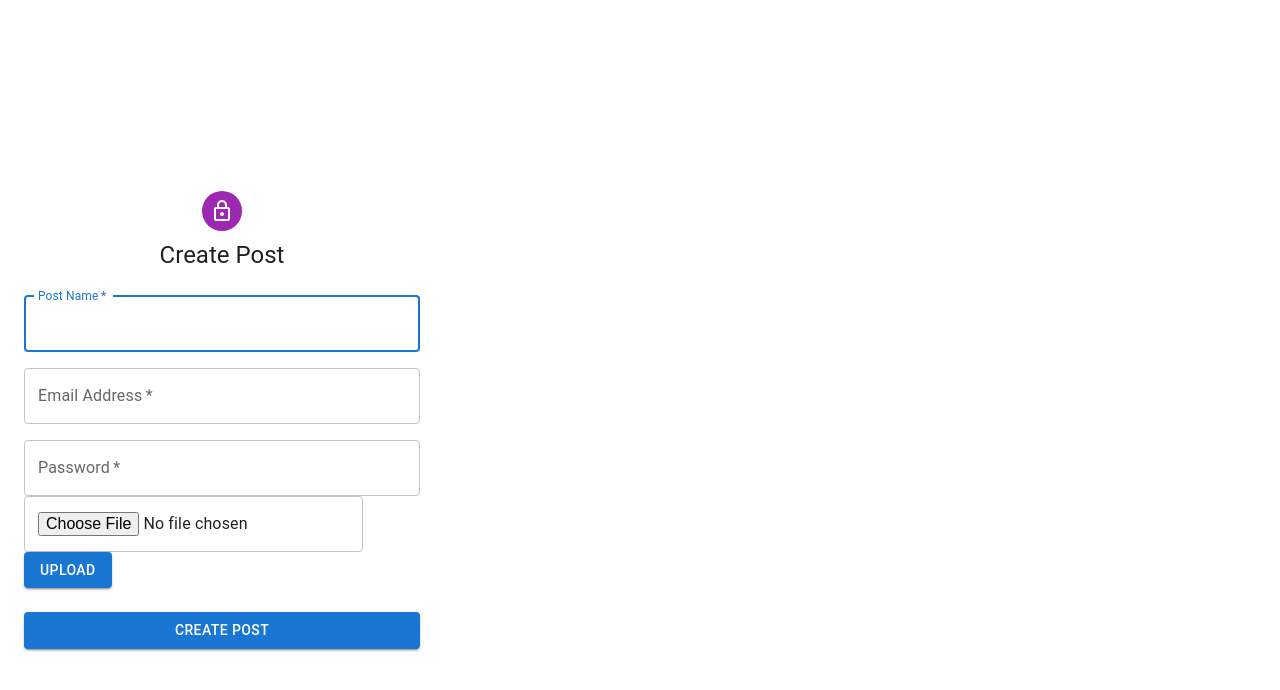
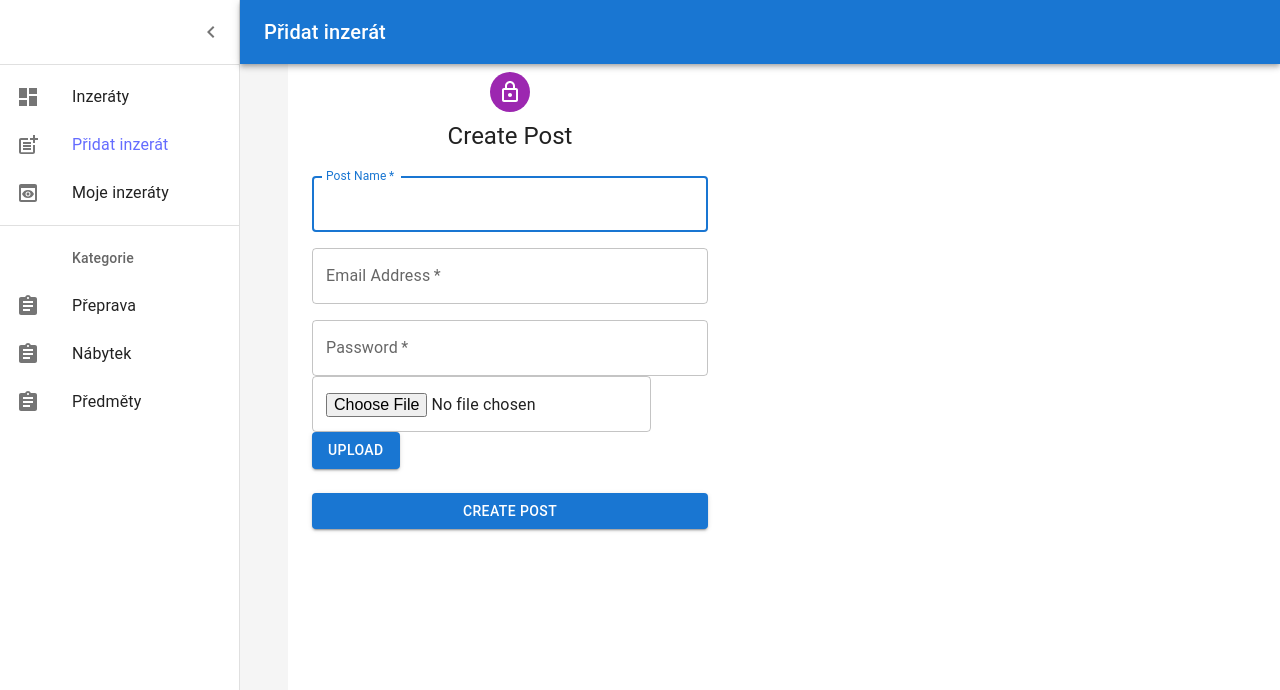
Before and after one commit to gr0nn1x/uInzeraty, a React (Vite) app in the folder client/my-vue-app/: page /createpost in a window 1280 px wide. Shown: the top 690 px of the page. Built offline with nearby package versions, Linux system fonts and the light colour scheme.

Commit message:
done something

```diff
--- a/client/my-vue-app/src/pages/AppRoutes.tsx
+++ b/client/my-vue-app/src/pages/AppRoutes.tsx
@@ -3,7 +3,6 @@ import { BrowserRouter, Routes, Route } from "react-router-dom";
 import MainPage from "./MainPage/MainPage";
 import Post from "./Post/Post";
 import CreatePost from "./CreatePost/CreatePost";
-import Navbar from "./Navbar/Navbar";
 
 export default function AppRoutes() {
   return (
--- a/client/my-vue-app/src/pages/CreatePost/CreatePost.tsx
+++ b/client/my-vue-app/src/pages/CreatePost/CreatePost.tsx
@@ -1,20 +1,99 @@
-import React, { useState } from "react";
-import { createTheme, ThemeProvider } from "@mui/material/styles";
+
+import { styled, createTheme, ThemeProvider } from '@mui/material/styles';
+import CssBaseline from '@mui/material/CssBaseline';
+import MuiDrawer from '@mui/material/Drawer';
+import Box from '@mui/material/Box';
+import MuiAppBar, { AppBarProps as MuiAppBarProps } from '@mui/material/AppBar';
+import Toolbar from '@mui/material/Toolbar';
+import List from '@mui/material/List';
+import Typography from '@mui/material/Typography';
+import Divider from '@mui/material/Divider';
+import IconButton from '@mui/material/IconButton';
+import Container from '@mui/material/Container';
+import Grid from '@mui/material/Grid';
+import Link from '@mui/material/Link';
+import MenuIcon from '@mui/icons-material/Menu';
+import ChevronLeftIcon from '@mui/icons-material/ChevronLeft';
+import { mainNav, secondaryNav } from '../../res/Navbar';
 import { useNavigate, Link as ReactLink } from "react-router-dom";
 import { createPost } from "../../models/Post";
 import Avatar from "@mui/material/Avatar";
 import Button from "@mui/material/Button";
-import CssBaseline from "@mui/material/CssBaseline";
 import TextField from "@mui/material/TextField";
-import Link from "@mui/material/Link";
-import Grid from "@mui/material/Grid";
 import LockOutlinedIcon from "@mui/icons-material/LockOutlined";
-import Typography from "@mui/material/Typography";
-import Container from "@mui/material/Container";
+import React, { useState } from "react";
 
-import Box from "@mui/material/Box";
+function Copyright(props: any) {
+  return (
+    <Typography variant="body2" color="text.secondary" align="center" {...props}>
+      {'Copyright © '}
+      <Link color="inherit" href="https://github.com/gr0nn1x">
+        Gr0nn1x
+      </Link>{' '}
+      {new Date().getFullYear()}
+      {'.'}
+    </Typography>
+  );
+}
 
-export default function CreatePost() {
+const drawerWidth: number = 240;
+
+interface AppBarProps extends MuiAppBarProps {
+  open?: boolean;
+}
+
+const AppBar = styled(MuiAppBar, {
+  shouldForwardProp: (prop) => prop !== 'open',
+})<AppBarProps>(({ theme, open }) => ({
+  zIndex: theme.zIndex.drawer + 1,
+  transition: theme.transitions.create(['width', 'margin'], {
+    easing: theme.transitions.easing.sharp,
+    duration: theme.transitions.duration.leavingScreen,
+  }),
+  ...(open && {
+    marginLeft: drawerWidth,
+    width: `calc(100% - ${drawerWidth}px)`,
+    transition: theme.transitions.create(['width', 'margin'], {
+      easing: theme.transitions.easing.sharp,
+      duration: theme.transitions.duration.enteringScreen,
+    }),
+  }),
+}));
+
+const Drawer = styled(MuiDrawer, { shouldForwardProp: (prop) => prop !== 'open' })(
+  ({ theme, open }) => ({
+    '& .MuiDrawer-paper': {
+      position: 'relative',
+      whiteSpace: 'nowrap',
+      width: drawerWidth,
+      transition: theme.transitions.create('width', {
+        easing: theme.transitions.easing.sharp,
+        duration: theme.transitions.duration.enteringScreen,
+      }),
+      boxSizing: 'border-box',
+      ...(!open && {
+        overflowX: 'hidden',
+        transition: theme.transitions.create('width', {
+          easing: theme.transitions.easing.sharp,
+          duration: theme.transitions.duration.leavingScreen,
+        }),
+        width: theme.spacing(7),
+        [theme.breakpoints.up('sm')]: {
+          width: theme.spacing(9),
+        },
+      }),
+    },
+  }),
+);
+
+// TODO remove, this demo shouldn't need to reset the theme.
+const defaultTheme = createTheme();
+
+export default function MainPage() {
+  const [open, setOpen] = React.useState(true);
+  const toggleDrawer = () => {
+    setOpen(!open);
+  };
   const [info, setInfo] = useState();
   const navigate = useNavigate();
 
@@ -33,10 +112,75 @@ export default function CreatePost() {
     if (post.status == 500) return navigate("/");
   };
 
-  const defaultTheme = createTheme();
 
   return (
     <ThemeProvider theme={defaultTheme}>
+      <Box sx={{ display: 'flex' }}>
+        <CssBaseline />
+        <AppBar position="absolute" open={open}>
+          <Toolbar
+            sx={{
+              pr: '24px', // keep right padding when drawer closed
+            }}
+          >
+            <IconButton
+              edge="start"
+              color="inherit"
+              aria-label="open drawer"
+              onClick={toggleDrawer}
+              sx={{
+                marginRight: '36px',
+                ...(open && { display: 'none' }),
+              }}
+            >
+              <MenuIcon />
+            </IconButton>
+            <Typography
+              component="h1"
+              variant="h6"
+              color="inherit"
+              noWrap
+              sx={{ flexGrow: 1 }}
+            >
+              Přidat inzerát
+            </Typography>
+          </Toolbar>
+        </AppBar>
+        <Drawer variant="permanent" open={open}>
+          <Toolbar
+            sx={{
+              display: 'flex',
+              alignItems: 'center',
+              justifyContent: 'flex-end',
+              px: [1],
+            }}
+          >
+            <IconButton onClick={toggleDrawer}>
+              <ChevronLeftIcon />
+            </IconButton>
+          </Toolbar>
+          <Divider />
+          <List component="nav">
+            {mainNav}
+            <Divider sx={{ my: 1 }} />
+            {secondaryNav}
+          </List>
+        </Drawer>
+
+        <Box
+          component="main"
+          sx={{
+            backgroundColor: (theme) =>
+              theme.palette.mode === 'light'
+                ? theme.palette.grey[100]
+                : theme.palette.grey[900],
+            flexGrow: 1,
+            height: '100vh',
+            overflow: 'auto',
+          }}
+        >
+          <Toolbar />
+        </Box>
         <Container component="main" maxWidth="xs">
               <CssBaseline />
               <Box
@@ -111,7 +255,7 @@ export default function CreatePost() {
                 </Box>
               </Box>
             </Container>
+      </Box>
     </ThemeProvider>
   );
 }
-//i hate šuba
--- a/client/my-vue-app/src/pages/MainPage/MainPage.tsx
+++ b/client/my-vue-app/src/pages/MainPage/MainPage.tsx
@@ -14,7 +14,7 @@ import Grid from '@mui/material/Grid';
 import Link from '@mui/material/Link';
 import MenuIcon from '@mui/icons-material/Menu';
 import ChevronLeftIcon from '@mui/icons-material/ChevronLeft';
-import { mainListItems, secondaryListItems } from './listItems';
+import { mainNav, secondaryNav } from '../../res/Navbar';
 
 function Copyright(props: any) {
   return (
@@ -136,9 +136,9 @@ export default function MainPage() {
           </Toolbar>
           <Divider />
           <List component="nav">
-            {mainListItems}
+            {mainNav}
             <Divider sx={{ my: 1 }} />
-            {secondaryListItems}
+            {secondaryNav}
           </List>
         </Drawer>
         <Box
@@ -154,11 +154,6 @@ export default function MainPage() {
           }}
         >
           <Toolbar />
-          <Container maxWidth="lg" sx={{ mt: 4, mb: 4 }}>
-            <Grid container spacing={3}>
-            </Grid>
-            <Copyright sx={{ pt: 1 }} />
-          </Container>
         </Box>
       </Box>
     </ThemeProvider>
--- a/client/my-vue-app/src/pages/MainPage/listItems.tsx
+++ b/client/my-vue-app/src/res/Navbar.tsx
@@ -9,7 +9,7 @@ import PostAdd from '@mui/icons-material/PostAdd';
 import AssignmentIcon from '@mui/icons-material/Assignment';
 import { Link } from 'react-router-dom';
 
-export const mainListItems = (
+export const mainNav = (
   <React.Fragment>
     <ListItemButton>
       <ListItemIcon>
@@ -36,7 +36,7 @@ export const mainListItems = (
   </React.Fragment>
 );
 
-export const secondaryListItems = (
+export const secondaryNav = (
   <React.Fragment>
     <ListSubheader component="div" inset>
       Kategorie
```
Also changed, not shown: client/my-vue-app/src/pages/CreatePost/CreatePost copy.tsx (added, +117 -0 lines). Lines whose indentation alone changed are shown as unchanged.
